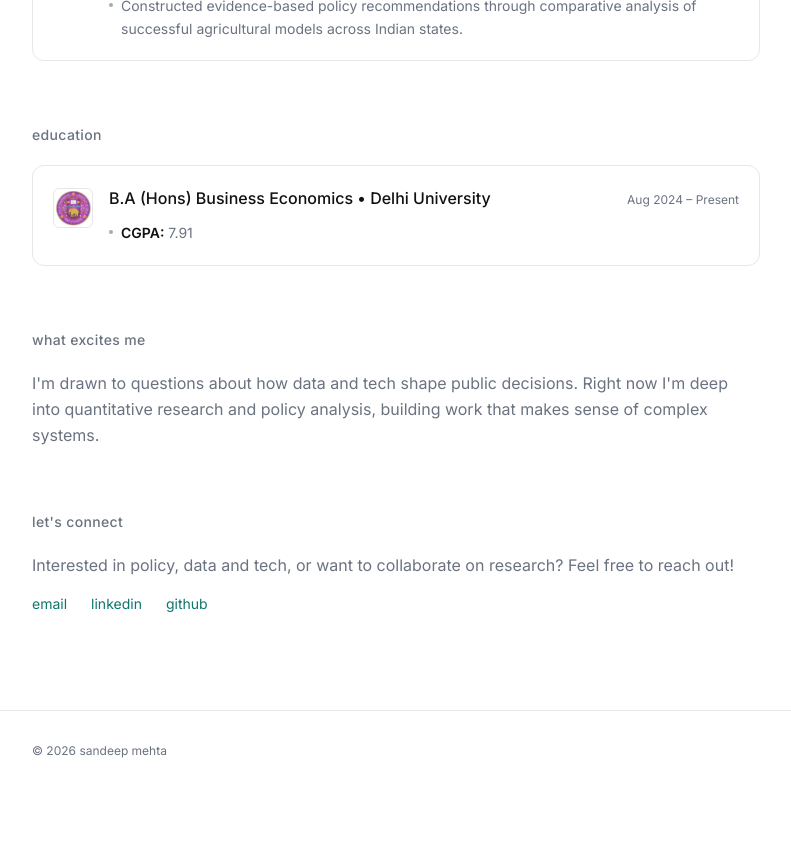
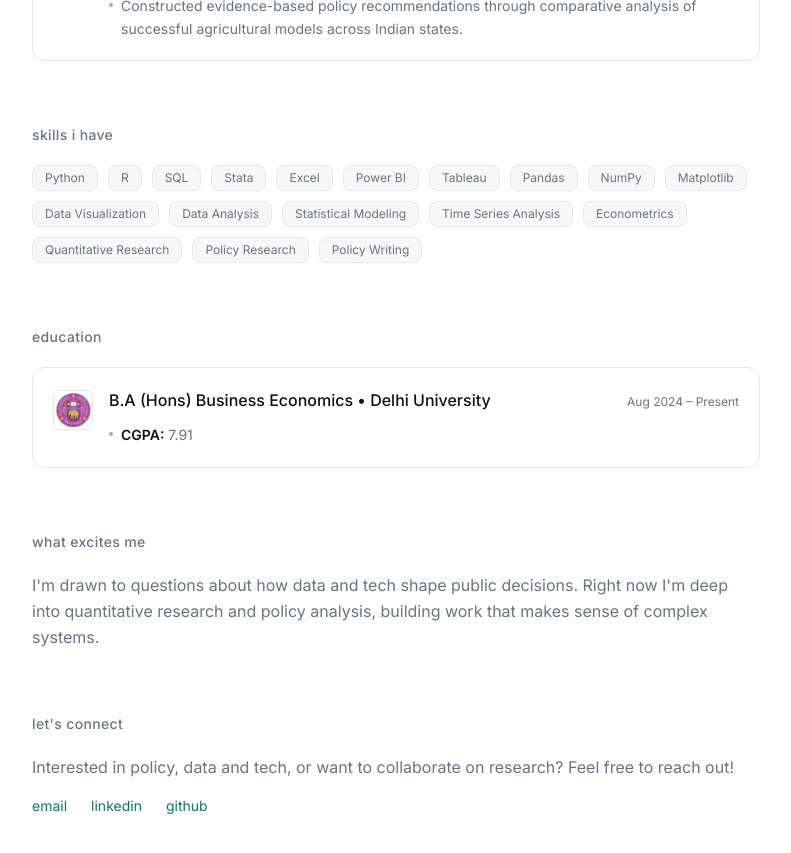
Before and after one commit to sandeepmehta08/CV--Website, a Next.js app: page / in a window 1280 px wide. Shown: the part 940-1793 px from the top of the page, without its empty margins (244-1035 px from the left). Before the commit the page ends 1731 px from the top, so only its background shows below. Built offline with nearby package versions, Linux system fonts and the light colour scheme.

Commit message:
Add 'skills i have' section with styled badges after 'what i do'

```diff
--- a/app/page.tsx
+++ b/app/page.tsx
@@ -1,7 +1,8 @@
 import Hero from "@/components/Hero";
 import Section from "@/components/Section";
 import ExperienceCard from "@/components/ExperienceCard";
-import { experience, education, excites, connect, links } from "@/data/content";
+import TagPill from "@/components/TagPill";
+import { experience, skills, education, excites, connect, links } from "@/data/content";
 
 export default function Home() {
   return (
@@ -10,6 +11,14 @@ export default function Home() {
 
       <Section title="what i do">
         {experience.map((e) => <ExperienceCard key={e.role + e.date} {...e} />)}
+      </Section>
+
+      <Section title="skills i have">
+        <div className="flex flex-wrap gap-2.5">
+          {skills.map((s) => (
+            <TagPill key={s}>{s}</TagPill>
+          ))}
+        </div>
       </Section>
 
       <Section title="education">
--- a/components/TagPill.tsx
+++ b/components/TagPill.tsx
@@ -1,5 +1,7 @@
 export default function TagPill({ children }: { children: React.ReactNode }) {
   return (
-    <span className="rounded-full border border-line px-2.5 py-0.5 text-xs text-muted">{children}</span>
+    <span className="rounded-lg border border-line bg-fg/[0.03] px-3 py-1 text-xs font-normal text-muted transition hover:border-accent/40 hover:text-fg">
+      {children}
+    </span>
   );
 }
--- a/data/content.ts
+++ b/data/content.ts
@@ -48,6 +48,27 @@ export const experience: Entry[] = [
       "Constructed evidence-based policy recommendations through comparative analysis of successful agricultural models across Indian states.",
     ],
   },
+];
+
+export const skills = [
+  "Python",
+  "R",
+  "SQL",
+  "Stata",
+  "Excel",
+  "Power BI",
+  "Tableau",
+  "Pandas",
+  "NumPy",
+  "Matplotlib",
+  "Data Visualization",
+  "Data Analysis",
+  "Statistical Modeling",
+  "Time Series Analysis",
+  "Econometrics",
+  "Quantitative Research",
+  "Policy Research",
+  "Policy Writing",
 ];
 
 export const openSource: Entry[] = [
```
